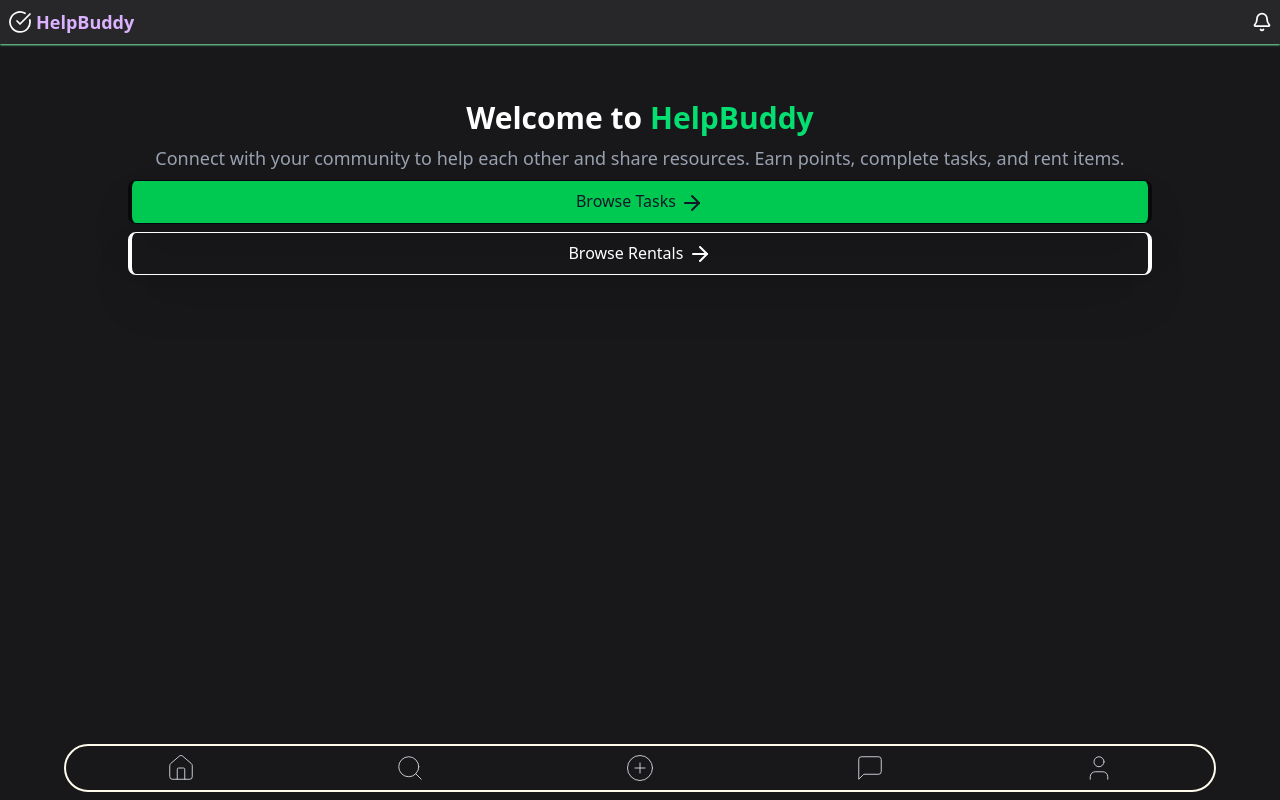
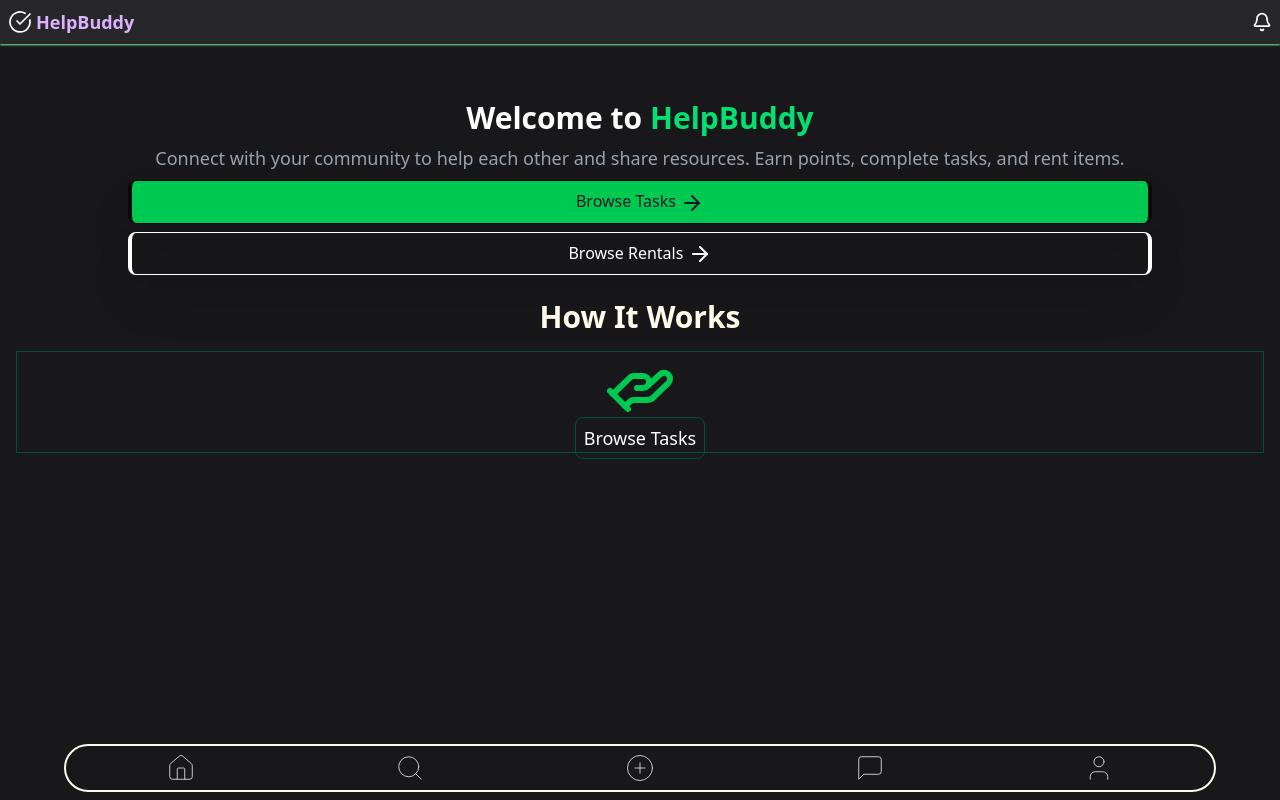
Before and after one commit to SBeeeee/PeerPal, a Next.js app in the folder frontend/: page / in a window 1280 px wide. Built offline with nearby package versions, Linux system fonts and the light colour scheme.

Commit message:
added howitworks section

```diff
--- a/frontend/src/app/components/Hero.jsx
+++ b/frontend/src/app/components/Hero.jsx
@@ -3,11 +3,11 @@ import {ArrowRight} from "lucide-react"
 
 function Hero() {
   return (
-    <div className="text-center px-4 py-14">
+    <div className="text-center px-4 pt-14">
       <div className="text-white text-3xl mb-2 text-center font-extrabold">Welcome to <span className="text-green-400">HelpBuddy</span></div>
       <div className="text-gray-400 text-lg">Connect with your community to help each other and share resources. Earn points, complete tasks, and rent items.</div>
       <button className="bg-green-500 w-[80vw] shadow-2xl rounded-lg border-x-4 border-x-zinc-950  mb-2 border border-gray-950 text-gray-900 mt-2 p-2 ">Browse Tasks <ArrowRight className="inline-block"/></button>
-      <button className="text-white rounded-lg shadow-2xl border-x-4 mb-2 border border-white p-2 w-[80vw] ">Browse Rentals <ArrowRight className="inline-block"/></button>
+      <button className="text-white rounded-lg shadow-2xl border-x-4 mb-6 border border-white p-2 w-[80vw] ">Browse Rentals <ArrowRight className="inline-block"/></button>
     </div>
   )
 }
--- /dev/null
+++ b/frontend/src/app/components/Working.jsx
@@ -0,0 +1,18 @@
+import React from 'react'
+import Link from 'next/link'
+import { HandHelping } from 'lucide-react'
+function Working() {
+  return (
+    <div className="text-center">
+      <h1 className="text-amber-50 text-center text-3xl font-extrabold">How It Works</h1>
+
+      <div className="border-emerald-900  border m-4">
+
+    <div className="flex justify-center text-green-500"><HandHelping size={72} /></div>
+<Link href="" className="text-white border border-emerald-900 p-2 rounded-lg text-lg">Browse Tasks</Link>
+      </div>
+    </div>
+  )
+}
+
+export default Working
--- a/frontend/src/app/page.js
+++ b/frontend/src/app/page.js
@@ -3,6 +3,7 @@ import Navbar from "./components/Navbar";
 import UpperNav from "./components/UpperNav";
 import Hero from "./components/Hero";
 import "./globals.css";
+import Working from "./components/Working";
 
 export default function Home() {
   return (
@@ -12,6 +13,7 @@ export default function Home() {
      <UpperNav/>
       <Navbar/>
       <Hero/>
+      <Working/>
   </div>
   );
 }
```
